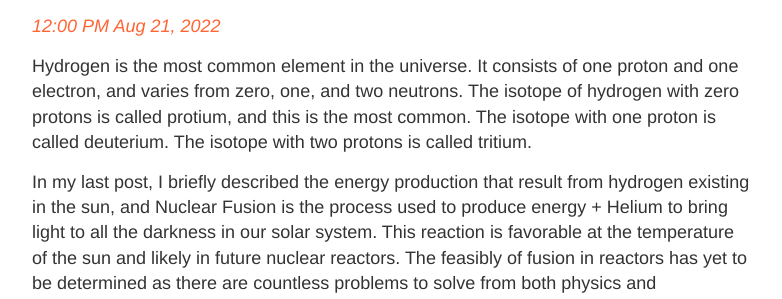
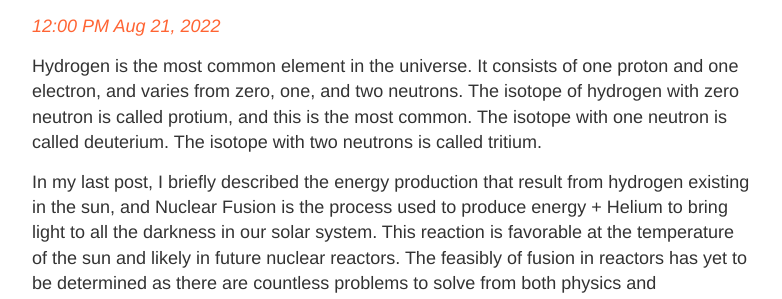
Before and after one commit to YungRaj/YungRaj.github.io, a Jekyll site: the page built from _posts/2022-08-15-Hydrogen.md, in a window 1280 px wide and 900 px high. Shown: the part 264-563 px from the top of the window, without its empty margins (248-1030 px from the left). Built offline with Jekyll 4.4.1, drawn with Linux system fonts in a browser that asks for light colours.

Commit message:
Hydrogen Energy

```diff
--- a/_posts/2022-08-15-Hydrogen.md
+++ b/_posts/2022-08-15-Hydrogen.md
@@ -5,7 +5,7 @@ date:   2022-08-21 12:00:00
 categories: blog
 ---
 
-Hydrogen is the most common element in the universe. It consists of one proton and one electron, and varies from zero, one, and two neutrons. The isotope of hydrogen with zero protons is called protium, and this is the most common. The isotope with one proton is called deuterium. The isotope with two protons is called tritium.
+Hydrogen is the most common element in the universe. It consists of one proton and one electron, and varies from zero, one, and two neutrons. The isotope of hydrogen with zero neutron is called protium, and this is the most common. The isotope with one neutron is called deuterium. The isotope with two neutrons is called tritium.
 
 In my last post, I briefly described the energy production that result from hydrogen existing in the sun, and Nuclear Fusion is the process used to produce energy + Helium to bring light to all the darkness in our solar system. This reaction is favorable at the temperature of the sun and likely in future nuclear reactors. The feasibly of fusion in reactors has yet to be determined as there are countless problems to solve from both physics and engineering perspective.
 
```
